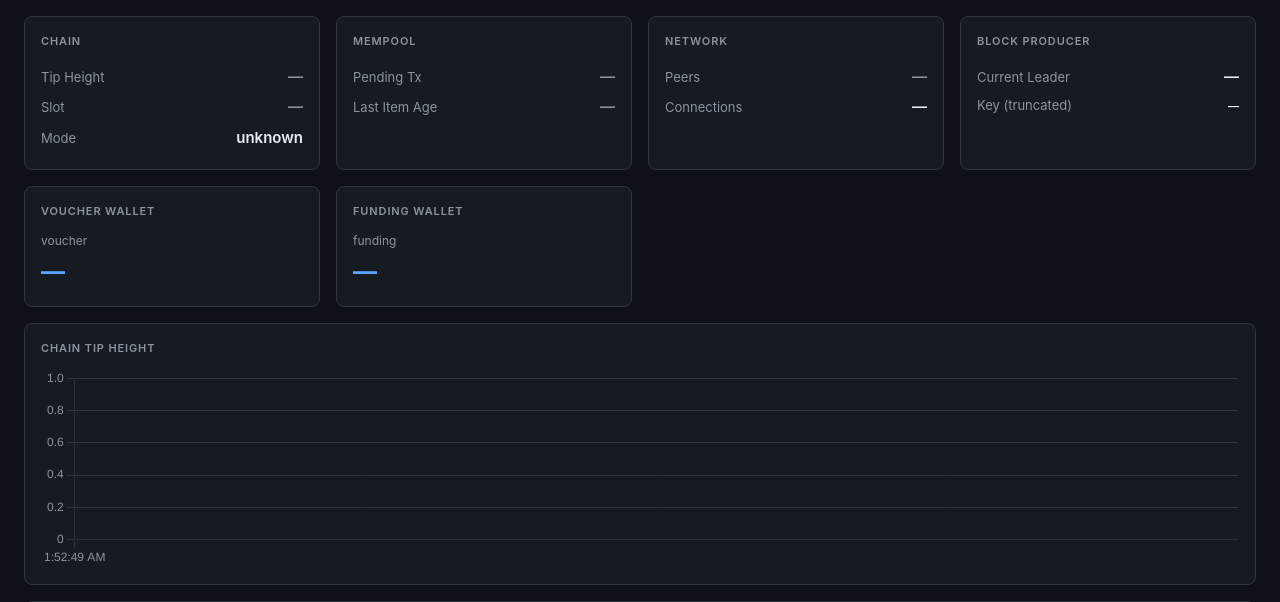
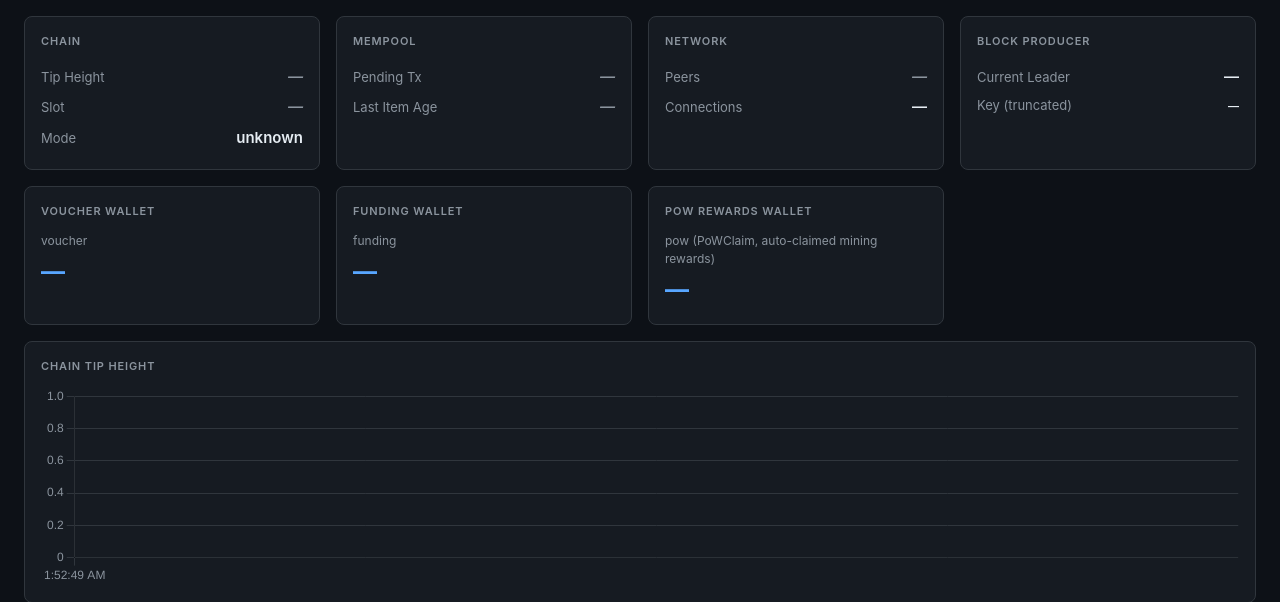
Before and after one commit to marclawclaw/logos-blockchain-dashboard, a Flask app: page / in a window 1280 px wide. Shown: the part 49-651 px from the top of the page. Run offline with Flask 3, Linux system fonts and the light colour scheme; data that the repository does not hold is empty.

Commit message:
feat: show PoW rewards wallet (PoWClaim key)
Node 0.3.0 auto-claims PoW mining rewards to the PoWClaim key, which is
where the balance accrues once the faucet is gone. Add it to WALLETS,
give it a card and a third chart colour.

Co-Authored-By: Claude Opus 5.5 <noreply@anthropic.com>

```diff
--- a/dashboard/templates/index.html
+++ b/dashboard/templates/index.html
@@ -216,6 +216,11 @@
     <div class="wallet-name">funding</div>
     <div class="wallet-balance" id="wallet-funding">—</div>
   </div>
+  <div class="card">
+    <div class="card-title">PoW Rewards Wallet</div>
+    <div class="wallet-name">pow (PoWClaim, auto-claimed mining rewards)</div>
+    <div class="wallet-balance" id="wallet-pow">—</div>
+  </div>
 
   <!-- Charts -->
   <div class="card chart-card">
@@ -285,6 +290,7 @@ const TIME_SCALES = { '1d': 24, '1w': 168, '1m': 720, 'Max': 0 };
 const WALLETS = {
   voucher: '966ff8f26c93914c9e9ed5c4b8a36f3b11c4544fb10dd4cd688599bc0f82a928',
   funding: 'f67a3ba0712d9d078a8f0980188b367056ffee0092df196f54cbb8f24ce1b916',
+  pow: 'ce299202a9b8c7500e8fdbb7ec66506df85695a784cd39dd245fcef12b0da323',
 };
 let selectedScale = '1d';          // default time scale
 
@@ -615,7 +621,7 @@ async function refresh() {
 async function init() {
   // Seed wallet chart with one dataset per known wallet
   const walletNames = Object.keys(WALLETS);
-  const walletColors = ['#58a6ff', '#3fb950'];
+  const walletColors = ['#58a6ff', '#3fb950', '#d29922'];
   charts.producers = new Chart(document.getElementById('chart-producers').getContext('2d'), {
     type: 'bar',
     data: { labels: [], datasets: [] },
```
